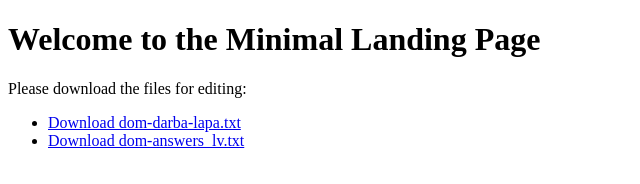
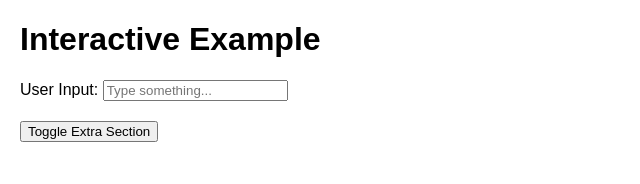
Before and after one commit to Danyakas/mironovs, a plain HTML site: page index.html in a window 1280 px wide. Shown: the whole page, without its empty margins (0-640 px from the left). Drawn offline with Linux system fonts and the light colour scheme.

Commit message:
Revert index.html to previous interactive example

```diff
--- a/index.html
+++ b/index.html
@@ -3,14 +3,33 @@
 <head>
     <meta charset="UTF-8">
     <meta name="viewport" content="width=device-width, initial-scale=1.0">
-    <title>Minimal Landing Page</title>
+    <title>Interactive Example</title>
+    <style>
+        body { font-family: Arial, sans-serif; margin: 20px; }
+        #toggleBtn { margin: 20px 0; }
+        #extraSection { display: none; margin-top: 10px; }
+    </style>
+    <script>
+        function toggleExtraSection() {
+            var extraSection = document.getElementById('extraSection');
+            if (extraSection.style.display === 'block') {
+                extraSection.style.display = 'none';
+            } else {
+                extraSection.style.display = 'block';
+            }
+        }
+    </script>
 </head>
 <body>
-    <h1>Welcome to the Minimal Landing Page</h1>
-    <p>Please download the files for editing:</p>
-    <ul>
-        <li><a href="dom-darba-lapa.txt">Download dom-darba-lapa.txt</a></li>
-        <li><a href="dom-answers_lv.txt">Download dom-answers_lv.txt</a></li>
-    </ul>
+    <h1>Interactive Example</h1>
+    <div>
+        <label for="userText">User Input:</label>
+        <input type="text" id="userText" placeholder="Type something...">
+    </div>
+    <button id="toggleBtn" onclick="toggleExtraSection()">Toggle Extra Section</button>
+    <div id="extraSection">
+        <h2>Extra Section</h2>
+        <p>This section can be toggled on and off.</p>
+    </div>
 </body>
 </html>
```
